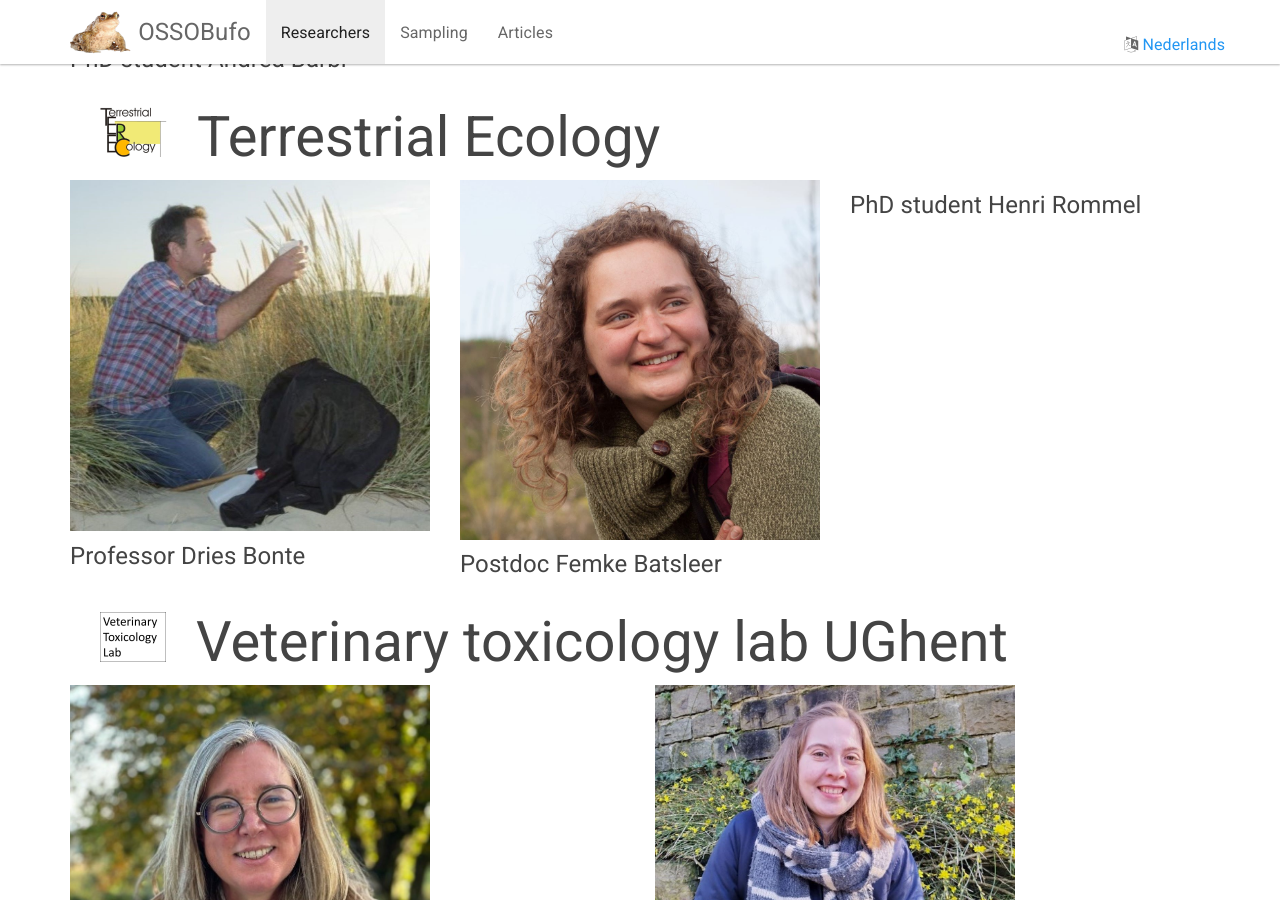
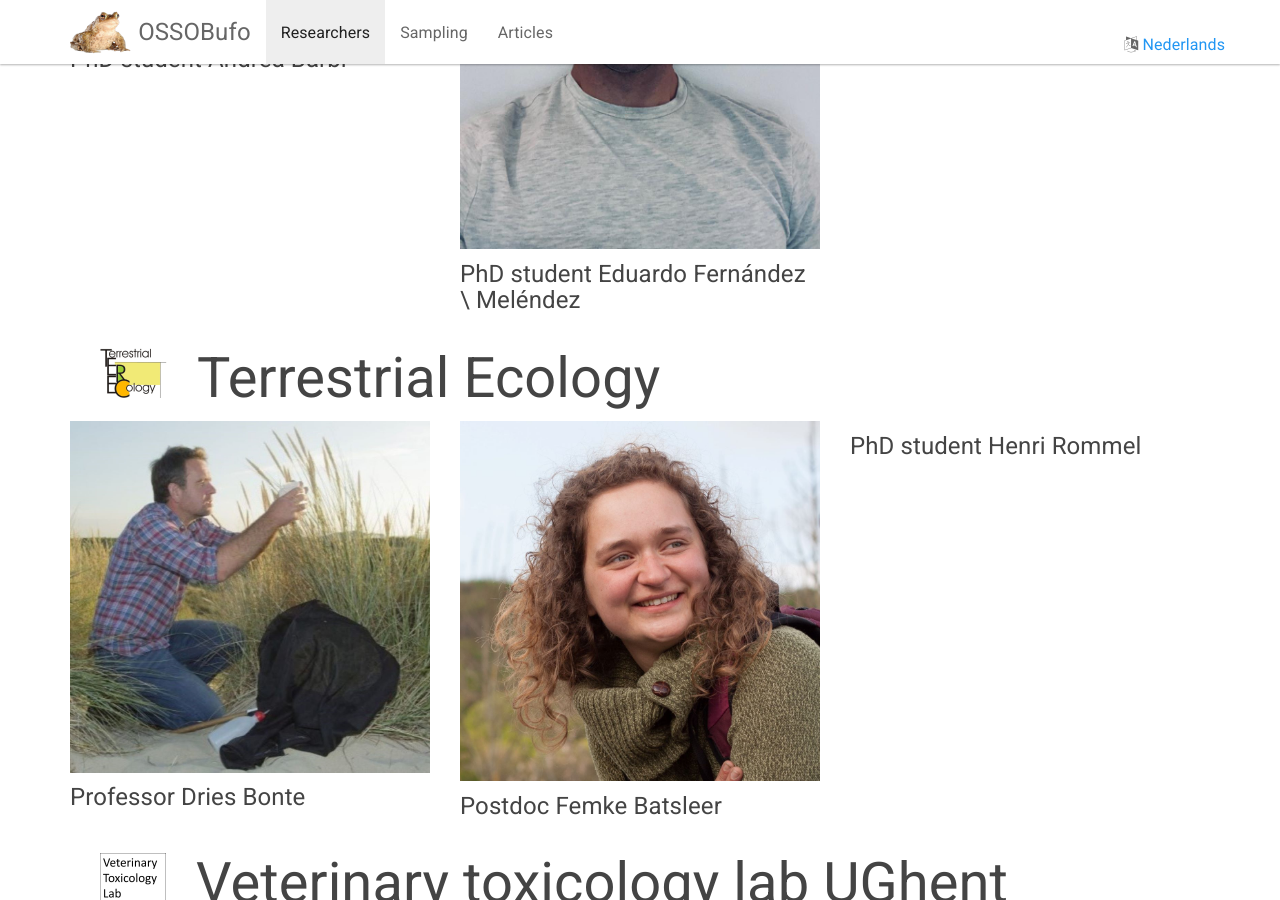
Before and after one commit to OSSOBufo/OSSOBufo.github.io, a Jekyll site: the page built from _docs/researchers.md, in a window 1280 px wide and 900 px high, scrolled down 1276 px. Built offline with Jekyll 4.4.1, drawn with Linux system fonts in a browser that asks for light colours.

Commit message:
add Eduardo

```diff
--- a/_docs/researchers.md
+++ b/_docs/researchers.md
@@ -41,6 +41,10 @@ redirect_from: /docs/researchers.html
         <div class="col-sm-4">
         <img src="{{site.baseurl}}/assets/img/Andrea.jpg" alt="" class="img-responsive" width="360" height="350.233">
             <h4>PhD student Andrea Barbi</h4>
+    </div>
+    <div class="col-sm-4">
+        <img src="{{site.baseurl}}/assets/img/Eduardo.jpg" alt="" class="img-responsive" width="360" height="350.233">
+            <h4>PhD student Eduardo Fernández \ Meléndez</h4>
     </div>
 </div>
 
```
Also changed, not shown: assets/img/Eduardo.jpg (added).
